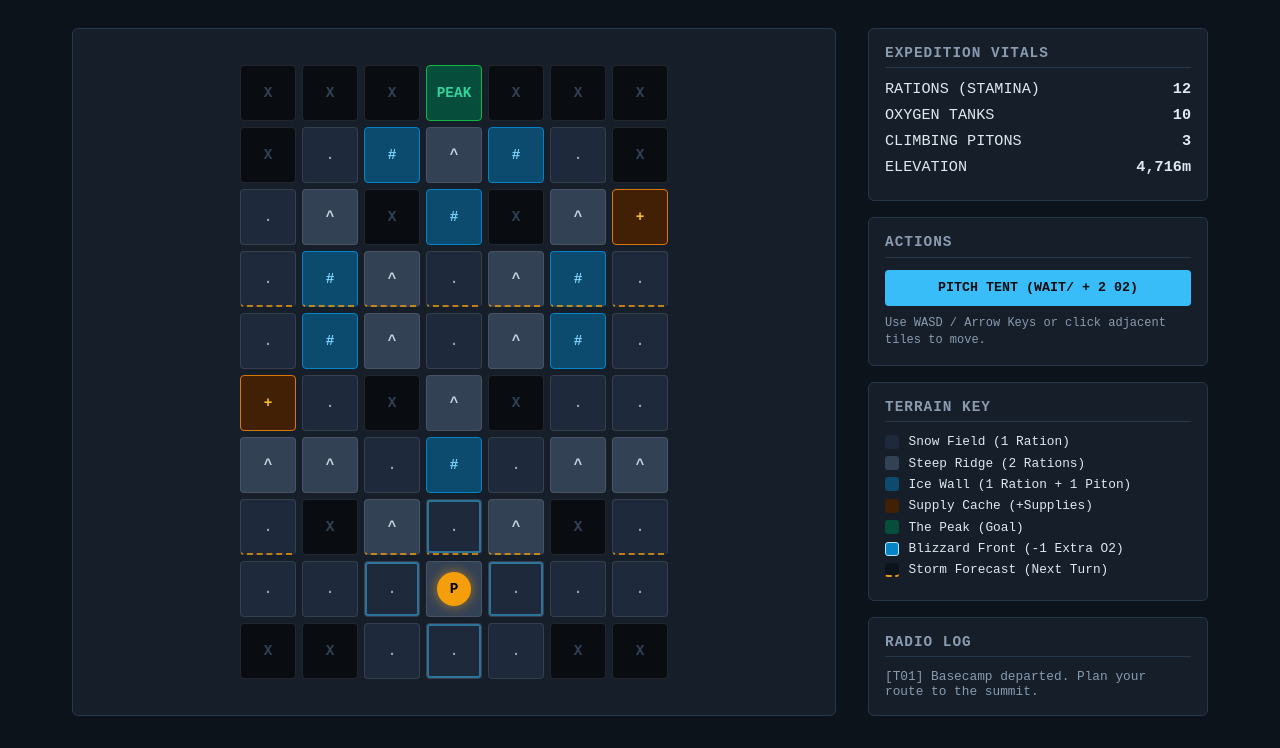
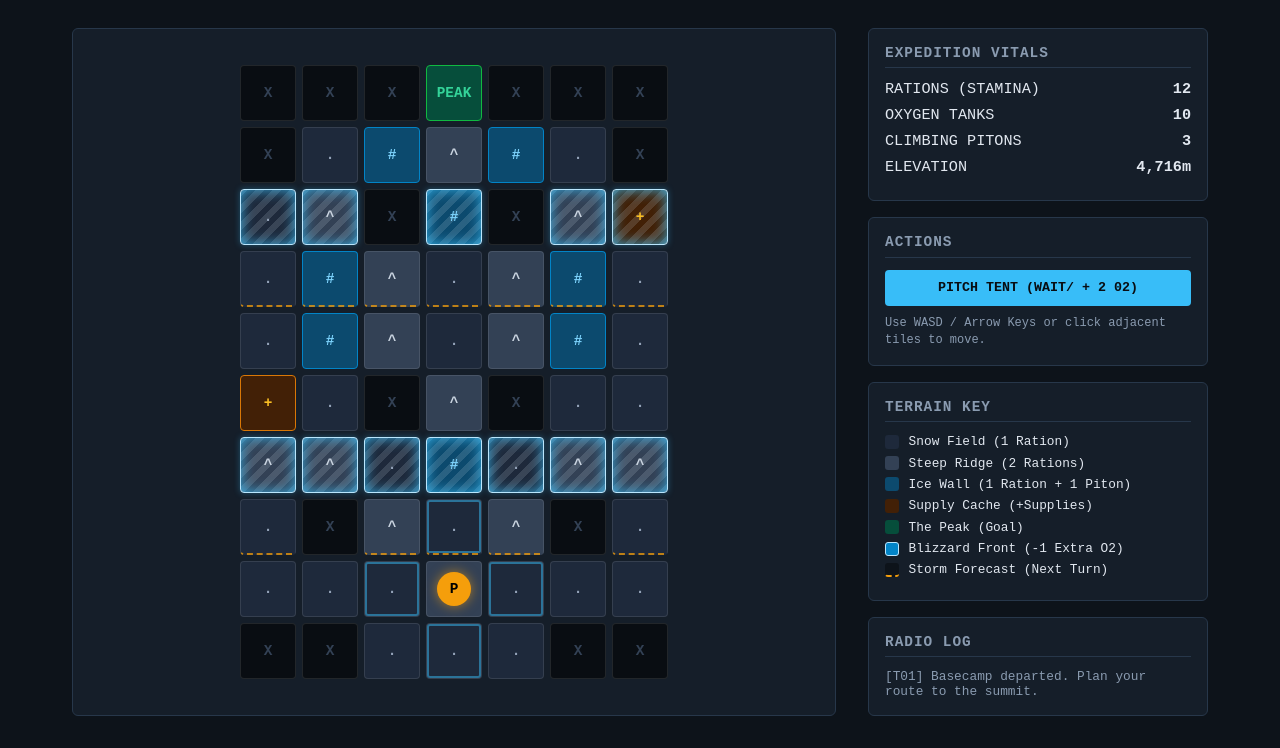
Before and after one commit to Everett-bit68/Sherpa-logistics, a plain HTML site: page index.html in a window 1280 px wide. Shown: the part 81-829 px from the top of the page. Drawn offline with Linux system fonts and the light colour scheme.

Commit message:
bug fixes

```diff
--- a/style.css
+++ b/style.css
@@ -131,7 +131,7 @@ button:hover{
     color: var(--accent-red);
 }
 /*Active Blizzard Tile Overlay*/
-.tile-blizzard{
+.tile.blizzard{
     box-shadow: inset 0 0 14px rgba(56,189,248,0.85), 0 0 6px rgba(56,189,248,0.35);
     border-color: #bae6fd;
     background-image: repeating-linear-gradient(
```
